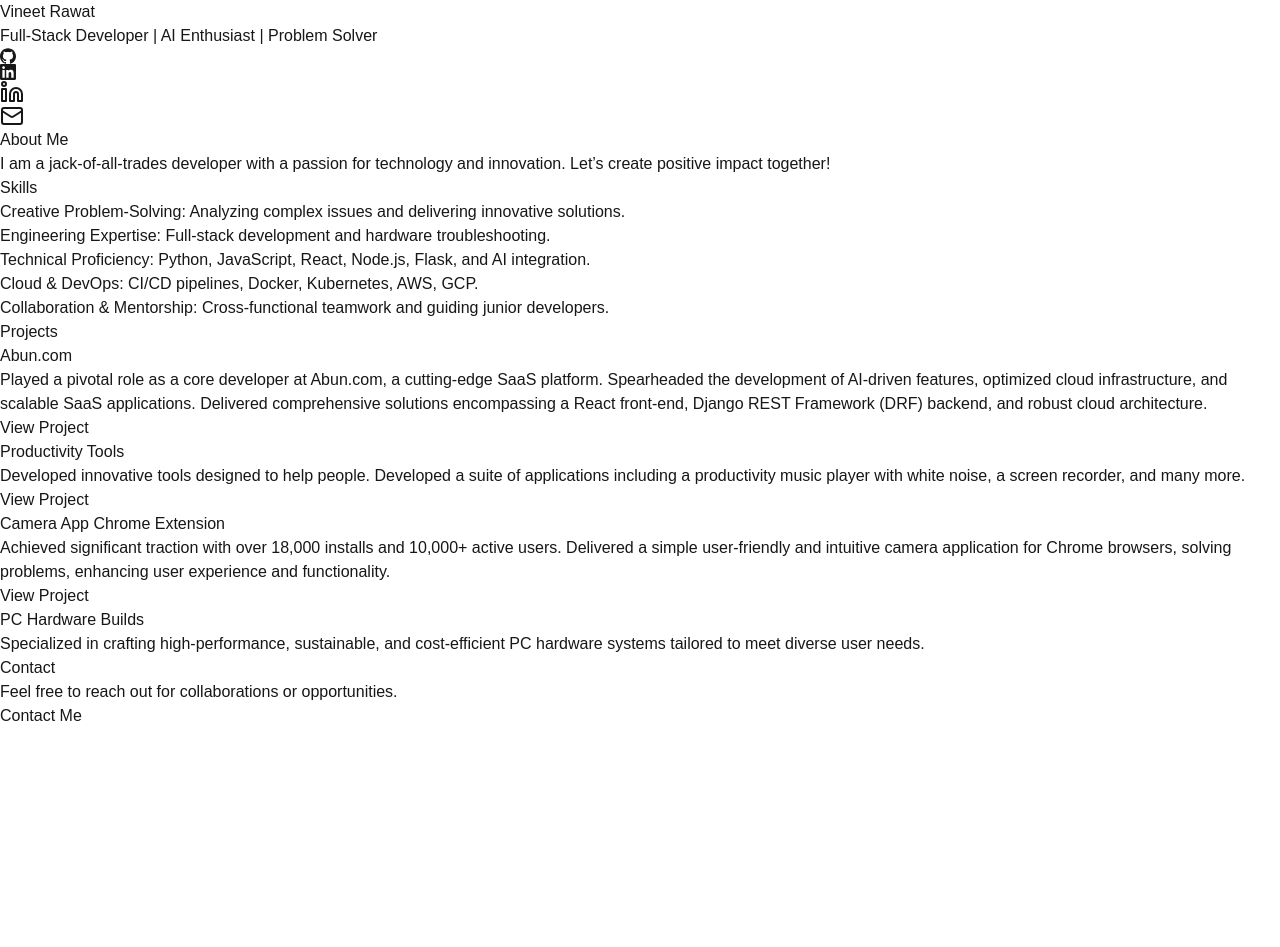
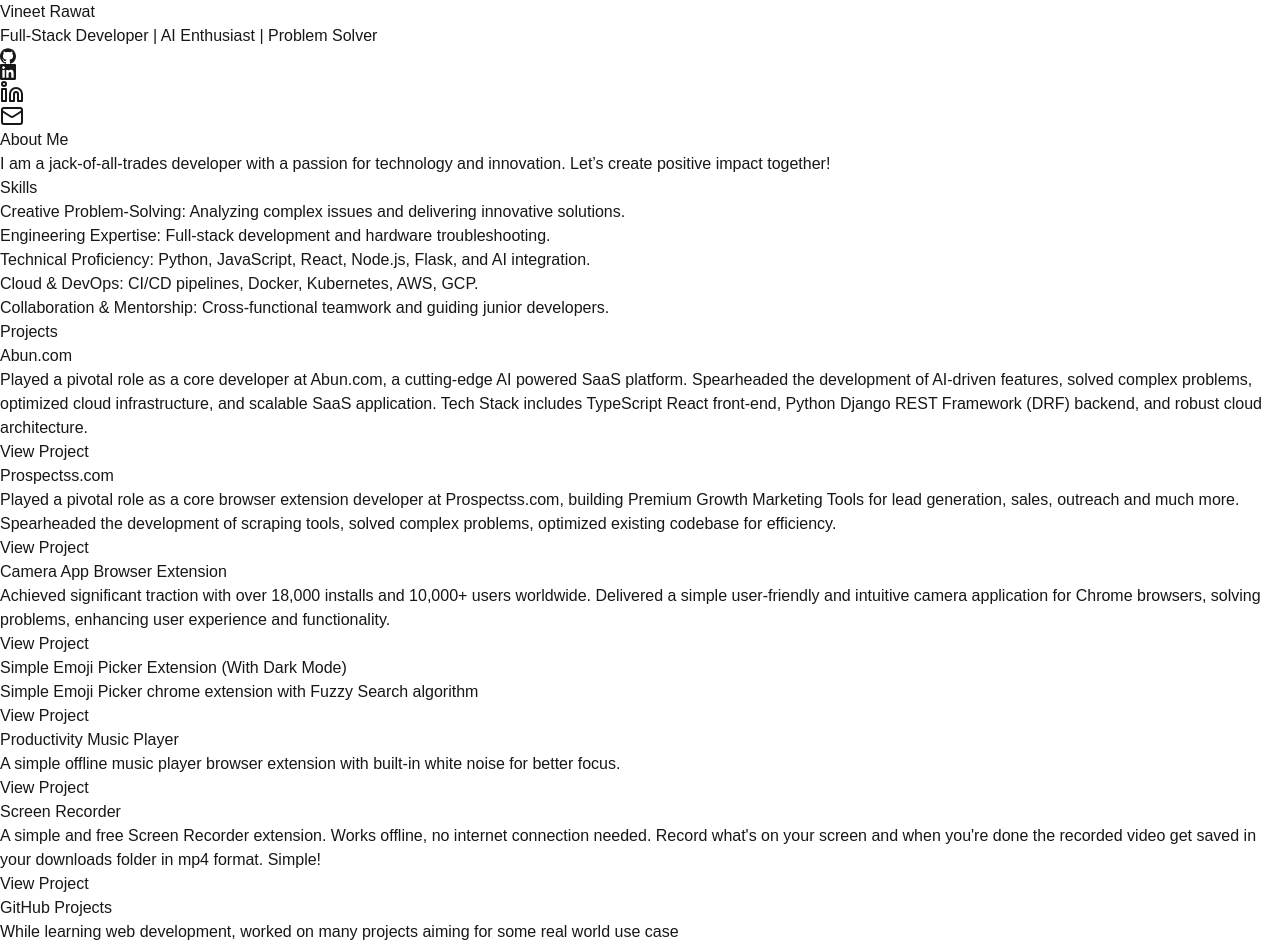
Before and after one commit to vineet-codes256/404-talent-found, a Next.js app: page / in a window 1280 px wide. Shown: the top 947 px of the page. Before the commit the page ends 800 px from the top, so only its background shows below. Built offline with nearby package versions, Linux system fonts and the light colour scheme.

Commit message:
Update page.tsx

```diff
--- a/src/app/page.tsx
+++ b/src/app/page.tsx
@@ -18,25 +18,49 @@
     {
       title: "Abun.com",
       description:
-        "Played a pivotal role as a core developer at Abun.com, a cutting-edge SaaS platform. Spearheaded the development of AI-driven features, optimized cloud infrastructure, and scalable SaaS applications. Delivered comprehensive solutions encompassing a React front-end, Django REST Framework (DRF) backend, and robust cloud architecture.",
+        "Played a pivotal role as a core developer at Abun.com, a cutting-edge AI powered SaaS platform. Spearheaded the development of AI-driven features, solved complex problems, optimized cloud infrastructure, and scalable SaaS application. Tech Stack includes TypeScript React front-end, Python Django REST Framework (DRF) backend, and robust cloud architecture.",
       link: "https://abun.com",
     },
     {
-      title: "Productivity Tools",
+      title: "Prospectss.com",
       description:
-        "Developed innovative tools designed to help people. Developed a suite of applications including a productivity music player with white noise, a screen recorder, and many more.",
-      link: "https://github.com/vineet-codes256",
+        "Played a pivotal role as a core browser extension developer at Prospectss.com, building Premium Growth Marketing Tools for lead generation, sales, outreach and much more. Spearheaded the development of scraping tools, solved complex problems, optimized existing codebase for efficiency.",
+      link: "https://prospectss.com",
     },
     {
-      title: "Camera App Chrome Extension",
+      title: "Camera App Browser Extension",
       description:
-        "Achieved significant traction with over 18,000 installs and 10,000+ active users. Delivered a simple user-friendly and intuitive camera application for Chrome browsers, solving problems, enhancing user experience and functionality.",
-      link: "https://chromewebstore.google.com/detail/capturepro-camera/igoginokckmjjoaohbimmglmbbdnhfoi",
+        "Achieved significant traction with over 18,000 installs and 10,000+ users worldwide. Delivered a simple user-friendly and intuitive camera application for Chrome browsers, solving problems, enhancing user experience and functionality.",
+      link: "https://chromewebstore.google.com/detail/igoginokckmjjoaohbimmglmbbdnhfoi",
+    },
+    {
+      title: "Simple Emoji Picker Extension (With Dark Mode)",
+      description:
+        "Simple Emoji Picker chrome extension with Fuzzy Search algorithm",
+      link: "https://chromewebstore.google.com/detail/ommloefiballocabdjkaalodcajhoffi",
+    },
+    {
+      title: "Productivity Music Player",
+      description:
+        "A simple offline music player browser extension with built-in white noise for better focus.",
+      link: "https://chromewebstore.google.com/detail/fobhnemcgkbijhaaphehmhamdhdekggb",
+    },
+    {
+      title: "Screen Recorder",
+      description:
+        "A simple and free Screen Recorder extension. Works offline, no internet connection needed. Record what's on your screen and when you're done the recorded video get saved in your downloads folder in mp4 format. Simple!",
+      link: "https://chromewebstore.google.com/detail/fobhnemcgkbijhaaphehmhamdhdekggb",
+    },
+    {
+      title: "GitHub Projects",
+      description:
+        "While learning web development, worked on many projects aiming for some real world use case",
+      link: "https://github.com/vineet-codes256",
     },
     {
       title: "PC Hardware Builds",
       description:
-        "Specialized in crafting high-performance, sustainable, and cost-efficient PC hardware systems tailored to meet diverse user needs.",
+        "Specialized in crafting high-performance, sustainable, and cost-efficient PC hardware systems tailored to meet personal needs.",
     },
   ]);
 
```
